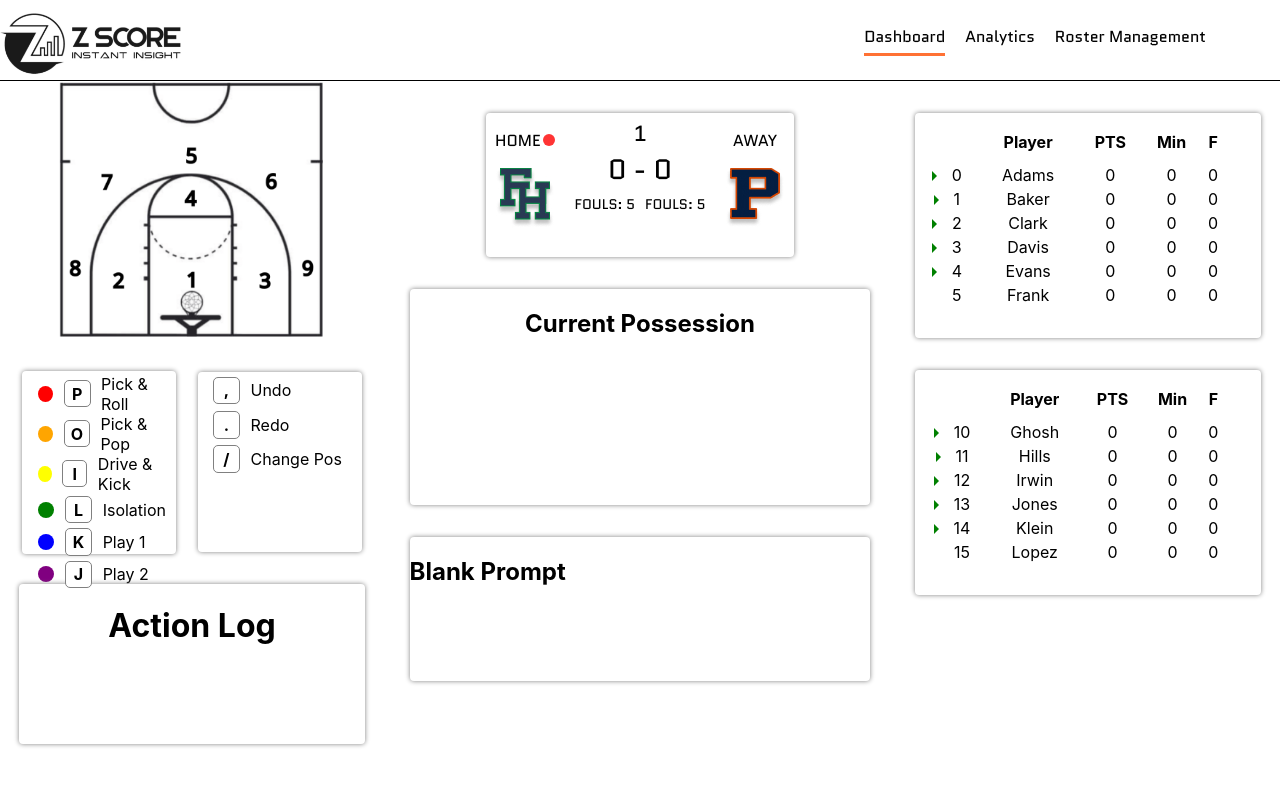
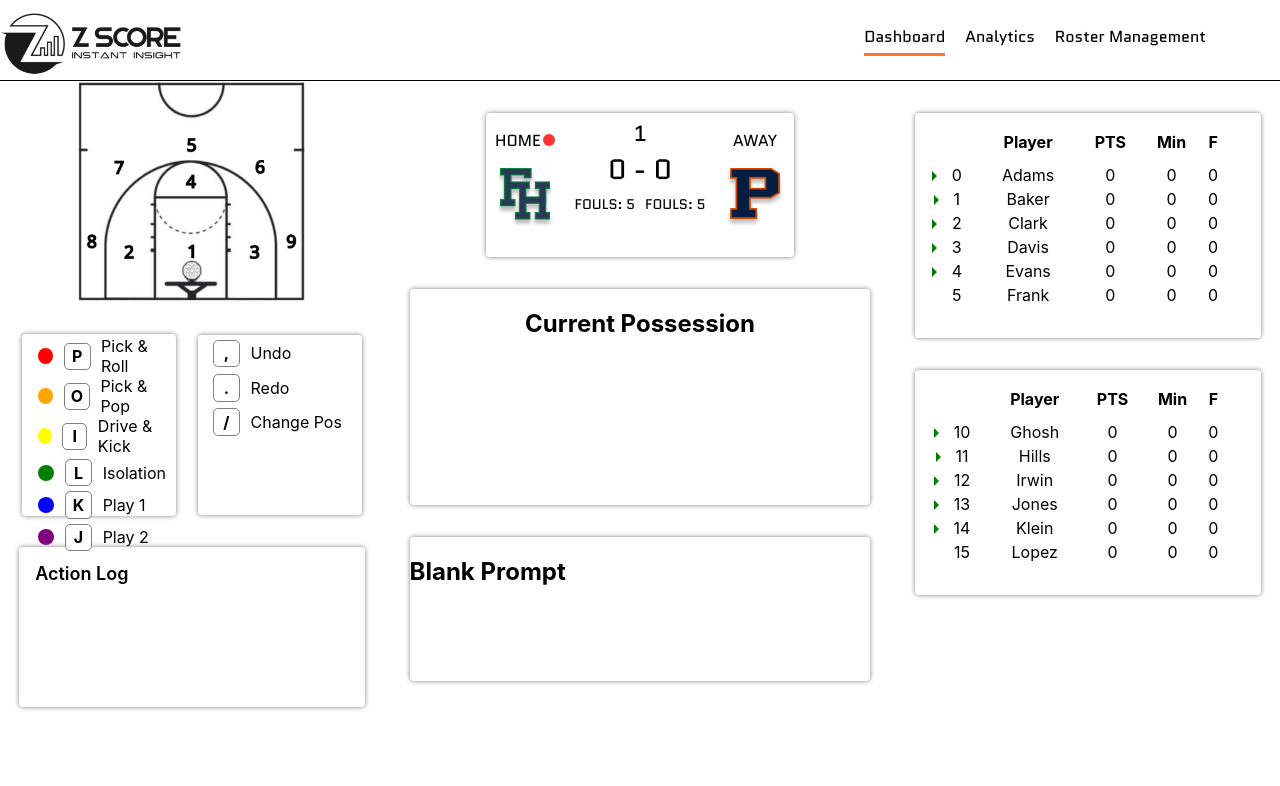
Before and after one commit to z-score-sports/data-entry-site-v2, a React (Create React App) app: page / in a window 1280 px wide. Shown: the top 786 px of the page. Built offline with nearby package versions, Linux system fonts and the light colour scheme.

Commit message:
initial ui draft

```diff
--- a/package.json
+++ b/package.json
@@ -3,6 +3,8 @@
   "version": "0.1.0",
   "private": true,
   "dependencies": {
+    "@emotion/react": "^11.10.5",
+    "@emotion/styled": "^11.10.5",
     "@mui/material": "^5.10.14",
     "@mui/styled-engine-sc": "^5.10.14",
     "@testing-library/jest-dom": "^5.16.5",
--- a/src/App.css
+++ b/src/App.css
@@ -131,7 +131,7 @@
 }
 
 .regionTooltip {
-  width: 70%;
+  width: 60%;
 }
 
 .playtooltip {
@@ -182,3 +182,23 @@
 .active{
   border-bottom: 3px solid #FF7134
 }
+
+.logview {
+  padding: 1em;
+}
+
+.logviewtitle {
+  font-size: large;
+  font-weight: 600;
+  text-align: left;
+}
+
+.logviewlist {
+  padding: none;
+  margin: 0px;
+}
+.logviewitem {
+
+  border-top: 1px solid lightgray;
+  width: 100%;
+}
--- a/src/components/elements/LogView.tsx
+++ b/src/components/elements/LogView.tsx
@@ -1,19 +1,32 @@
 import { observer } from "mobx-react-lite";
 import { useContext } from "react";
 import { GameStateContext } from "../../App";
+
+import List from "@mui/material/List";
+import ListItem from "@mui/material/ListItem";
+import ListItemText from "@mui/material/ListItemText";
 
 function LogView() {
     const context = useContext(GameStateContext);
 
     return (
-        <div>
-            <h1>Action Log</h1>
-            <ul>
-                {context.actionStack &&
-                    context.actionStack
-                        .lastNActions(5)
-                        .map((action) => <li>{action.actionString}</li>)}
-            </ul>
+        <div className="logview">
+            <div className="logviewtitle">Action Log</div>
+            <List dense={true} className="logviewlist">
+                {context.actionStack
+                    .lastNActions(5)
+                    .map((actionRecord, index) => (
+                        <ListItem className="logviewitem ">
+                            <ListItemText
+                                primary={
+                                    actionRecord.index +
+                                    ". " +
+                                    actionRecord.action.actionString
+                                }
+                            />
+                        </ListItem>
+                    ))}
+            </List>
         </div>
     );
 }
--- a/src/state/ActionStack.ts
+++ b/src/state/ActionStack.ts
@@ -24,6 +24,11 @@ type PrimaryAction =
     | Substitution
     | Turnover
     | Foul;
+
+type ActionRecord = {
+    index: number;
+    action: Action;
+};
 
 class ActionStack {
     // validation is done here
@@ -387,14 +392,17 @@ class ActionStack {
     }
 
     lastNActions(n: number) {
-        let ret: Action[] = [];
+        let ret: ActionRecord[] = [];
 
         for (let i = this.mainStack.length - 1; i >= 0; i--) {
             let curAction = this.mainStack[i];
             if (ret.length >= n) {
                 break;
             }
-            ret.push(curAction);
+            ret.push({
+                index: i + 1,
+                action: curAction,
+            });
         }
         return ret;
     }
```
Also changed, not shown: 1 other file (tests, documents, lock files or other folders).
